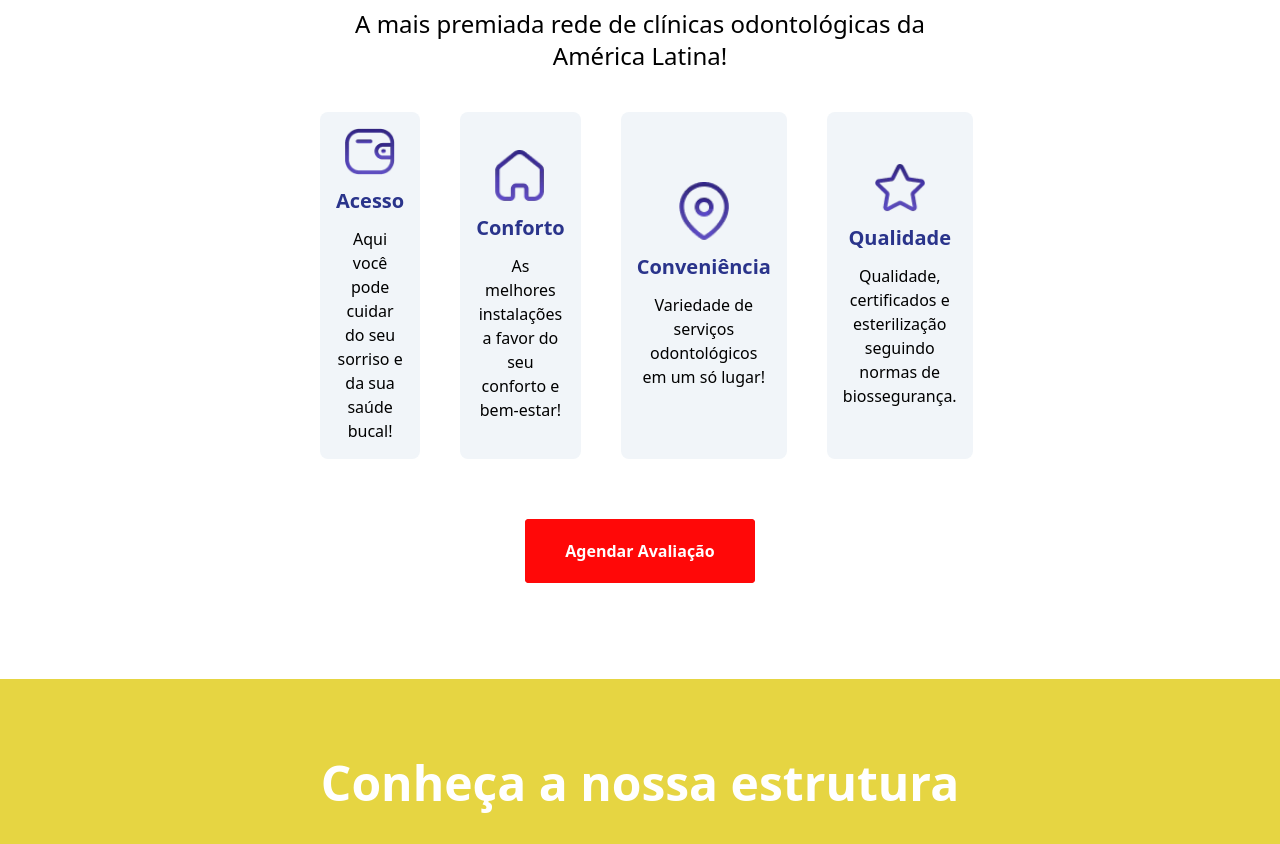
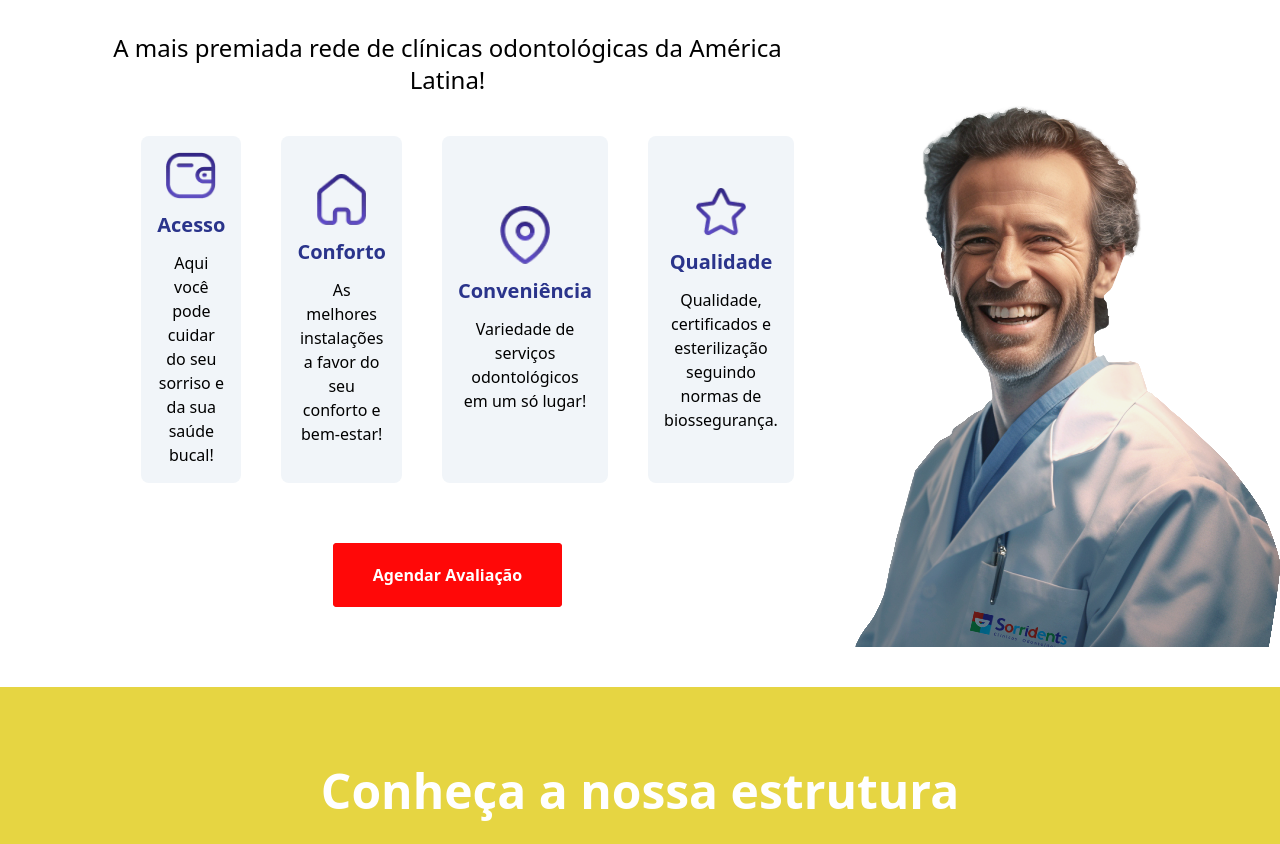
Before and after one commit to beno1234/Sorridents_Lp, a Next.js app: page / in a window 1280 px wide. Shown: the part 1032-1876 px from the top of the page. Built offline with nearby package versions, Linux system fonts and the light colour scheme.

Commit message:
alterado why

```diff
--- a/components/Section2/index.tsx
+++ b/components/Section2/index.tsx
@@ -7,6 +7,7 @@ import icon1 from "../../assets/icone-carteira.webp";
 import icon2 from "../../assets/icone-home.webp";
 import icon3 from "../../assets/icone-local.webp";
 import icon4 from "../../assets/icone-estrela.webp";
+import Dentista from "../../assets/dentista_LP.png";
 
 import AgendarConsulta from "../ButtonAgendarConsulta/ButtonAgendar";
 
@@ -34,15 +35,15 @@ export const Section2 = () => {
   };
 
   return (
-    <div className="bg-white py-14 flex items-center justify-center">
-      <div className="flex flex-col gap-10 items-center justify-center w-10/12 lg:w-6/12 text-center">
-        <h1 className="font-sans color-three font-bold text-3xl lg:text-5xl">
-          Clínicos gerais atendendo em todas as especialidades
+    <div className="bg-white flex flex-col items-center xl:pt-10 xl:items-end xl:flex-row xl:justify-between lg:ps-10">
+      <div className="flex flex-1 p-10 flex-col gap-10 items-center justify-center w-full xl:w-6/12 text-center ">
+        <h1 className="font-sans color-three font-bold text-3xl lg:text-5xl text-center">
+          Clínicos gerais <br /> atendendo em todas as especialidades
         </h1>
         <p className="text-base lg:text-2xl">
           A mais premiada rede de clínicas odontológicas da América Latina!
         </p>
-        <div className="flex flex-col gap-10 lg:gap-10 lg:flex-row lg:justify-between w-full">
+        <div className="flex flex-col gap-10 lg:gap-10 lg:flex-row lg:justify-between w-10/12">
           <div className="flex flex-col items-center justify-center gap-3 flex-1 bg-slate-100 rounded-lg p-4 ">
             <Image src={icon1} alt="" width={50} />
             <h1 className="text-xl color-three font-bold">Acesso</h1>
@@ -67,7 +68,12 @@ export const Section2 = () => {
             </p>
           </div>
         </div>
-        <AgendarConsulta />
+        <div className="m-auto">
+          <AgendarConsulta />
+        </div>
+      </div>
+      <div className="flex justify-items-end items-end">
+        <Image src={Dentista} alt="" className="" />
       </div>
     </div>
   );
```
Also changed, not shown: assets/dentista_LP.png (added).
